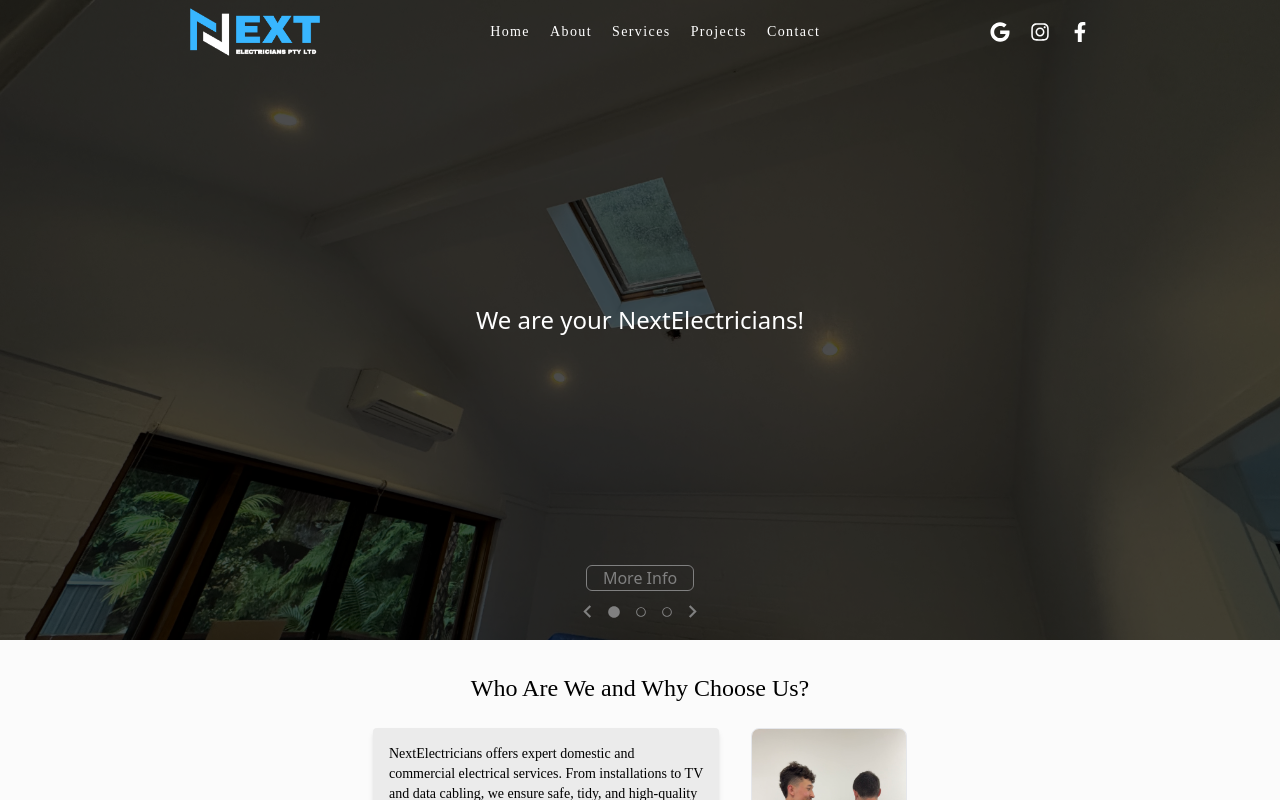
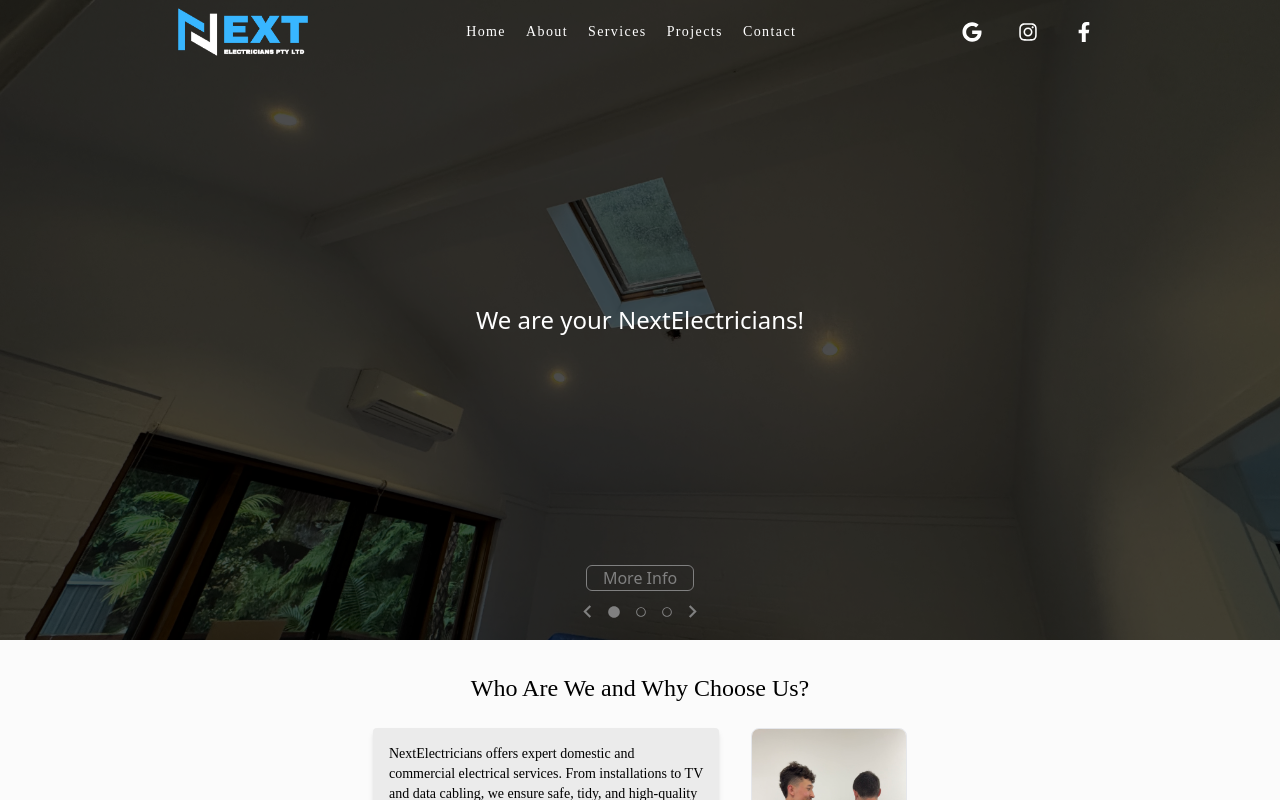
Before and after one commit to Wazmond/next-electricians, a Next.js app: page / in a window 1280 px wide. Shown: the top 800 px of the page. Built offline with nearby package versions, Linux system fonts and the light colour scheme; a web font is replaced by a local one.

Commit message:
styling change on nav menu and introduced margin for bigger buttons

```diff
--- a/src/app/(frontend)/ui/header/index.tsx
+++ b/src/app/(frontend)/ui/header/index.tsx
@@ -60,7 +60,7 @@ const Header = () => {
             <NavButtons redir="contact" title="Contact" setMenuState={setMenuState} />
           </div>
 
-          <div className={`flex flex-row gap-5 self-center my-2`}>
+          <div className={`flex flex-row gap-10 self-center my-2 py-4`}>
             <Socials size={25} base={'text-black'} hovered={'hover:text-mono-500'} />
           </div>
         </div>
--- a/src/components/socials.tsx
+++ b/src/components/socials.tsx
@@ -13,7 +13,7 @@ const Socials = (props: Props) => {
       <Link href={'https://g.co/kgs/DXmE18Y'} target="_blank" aria-label="Google">
         <FaGoogle
           size={props.size}
-          className={`transition-colors duration-100 ease-in-out ${props.base} ${props.hovered}`}
+          className={`transition-colors duration-100 ease-in-out m-2 ${props.base} ${props.hovered}`}
         />
       </Link>
       <Link
@@ -23,13 +23,13 @@ const Socials = (props: Props) => {
       >
         <FaInstagram
           size={props.size}
-          className={`transition-colors duration-100 ease-in-out ${props.base} ${props.hovered}`}
+          className={`transition-colors duration-100 ease-in-out m-2 ${props.base} ${props.hovered}`}
         />
       </Link>
       <Link href={'https://g.co/kgs/DXmE18Y'} target="_blank" aria-label="Facebook">
         <FaFacebookF
           size={props.size}
-          className={`transition-colors duration-100 ease-in-out ${props.base} ${props.hovered}`}
+          className={`transition-colors duration-100 ease-in-out m-2 ${props.base} ${props.hovered}`}
         />
       </Link>
     </>
```
